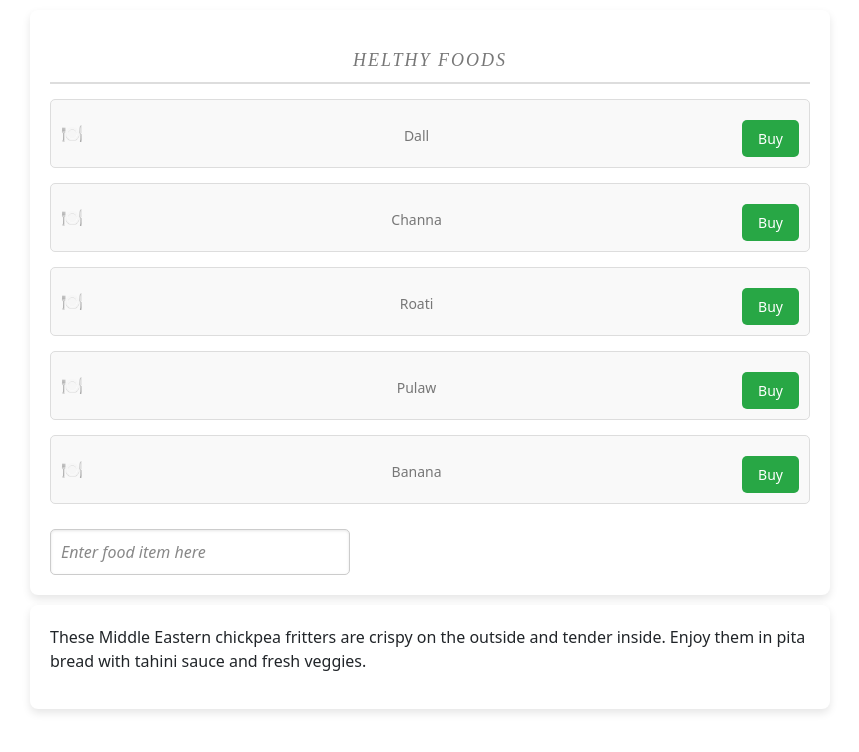
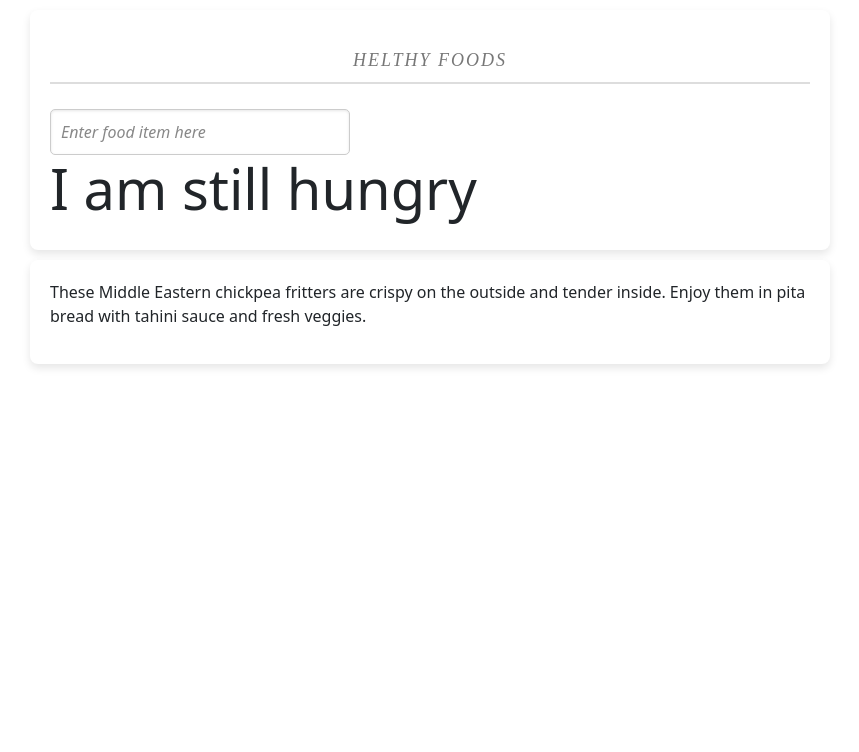
Before and after one commit to Alokkumarojha/Helthy_foods, a React (Vite) app: page / in a window 1280 px wide. Shown: the top 752 px of the page, without its empty margins (210-1069 px from the left). Built offline with nearby package versions, Linux system fonts and the light colour scheme.

Commit message:
Managing State(useState)

```diff
--- a/src/App.jsx
+++ b/src/App.jsx
@@ -1,15 +1,23 @@
 import "./App.css";
+import "bootstrap/dist/css/bootstrap.min.css";
 import FoodItems from "./Components/FoodItems";
 import ErrorMessage from "./Components/ErrorMessage";
 import Container from "./Components/Container";
 import FoodInput from "./Components/FoodInput";
+import { useState } from "react";
 
 function App() {
-  const handleOnChange = (event) => {
-    console.log(event.target.value);
+  const [foodItems, setFoodItems] = useState([]);
+
+  const OnKeyDown = (event) => {
+    if (event.key === "Enter") {
+      let newFoodItem = event.target.value;
+      event.target.value = "";
+      let newItem = [...foodItems, newFoodItem];
+      setFoodItems(newItem);
+    }
   };
-  // let foodItems = [];
-  let foodItems = ["Dall", "Channa", "Roati", "Pulaw", "Banana"];
+
   return (
     <>
       <Container>
@@ -17,9 +25,10 @@ function App() {
           <span>Helthy Foods</span>
         </h1>
 
-        <ErrorMessage proFoodItem={foodItems}></ErrorMessage>
-        <FoodItems proFoodItem={foodItems}></FoodItems>
-        <FoodInput handleOnChange={handleOnChange}></FoodInput>
+        <FoodItems items={foodItems}></FoodItems>
+
+        <FoodInput handleOnKeyDown={OnKeyDown}></FoodInput>
+        <ErrorMessage items={foodItems}></ErrorMessage>
       </Container>
       <Container>
         <p>
--- a/src/Components/ErrorMessage.jsx
+++ b/src/Components/ErrorMessage.jsx
@@ -1,11 +1,9 @@
 import React from "react";
 
-const ErrorMessage = ({ proFoodItem }) => {
+const ErrorMessage = ({ items }) => {
   return (
     <>
-      {proFoodItem.length === 0 && (
-        <h1 className="display-4">I am still hungry</h1>
-      )}
+      {items.length === 0 && <h1 className="display-4">I am still hungry</h1>}
     </>
   );
 };
--- a/src/Components/FoodInput.jsx
+++ b/src/Components/FoodInput.jsx
@@ -1,12 +1,12 @@
 import React from "react";
 import styles from "./FoodInput.module.css";
-const FoodInput = ({ handleOnChange }) => {
+const FoodInput = ({ handleOnKeyDown }) => {
   return (
     <input
       className={styles.foodItem}
       type="text"
       placeholder="Enter food item here"
-      onChange={handleOnChange}
+      onKeyDown={handleOnKeyDown}
     />
   );
 };
--- a/src/Components/FoodItems.jsx
+++ b/src/Components/FoodItems.jsx
@@ -1,15 +1,23 @@
-import React from "react";
+import React, { useState } from "react";
 import Item from "./Item";
 
-const FoodItems = ({ proFoodItem }) => {
+const FoodItems = ({ items }) => {
+  const [activeItems, setActiveItems] = useState([]);
+
+  const onBuyButton = (item, event) => {
+    if (!activeItems.includes(item)) {
+      setActiveItems([...activeItems, item]);
+    }
+  };
   return (
     <>
       <ul className="list-group">
-        {proFoodItem.map((items) => (
+        {items.map((item) => (
           <Item
-            key={items}
-            foodItems={items}
-            handleBuyButton={() => console.log(`${items} bought`)}
+            bought={activeItems.includes(item)}
+            key={item}
+            foodItems={item}
+            handleBuyButton={(event) => onBuyButton(item, event)}
           ></Item>
         ))}
       </ul>
--- a/src/Components/Item.jsx
+++ b/src/Components/Item.jsx
@@ -1,8 +1,9 @@
 import React from "react";
 import styles from "./Item.module.css";
-const Item = ({ foodItems, handleBuyButton }) => {
+
+const Item = ({ foodItems, bought, handleBuyButton }) => {
   return (
-    <li className={styles.foodItem}>
+    <li className={`list-group-item ${styles.foodItem} ${bought && "active"}`}>
       <span>{foodItems}</span>
       <button className={styles.foodButton} onClick={handleBuyButton}>
         Buy
```
